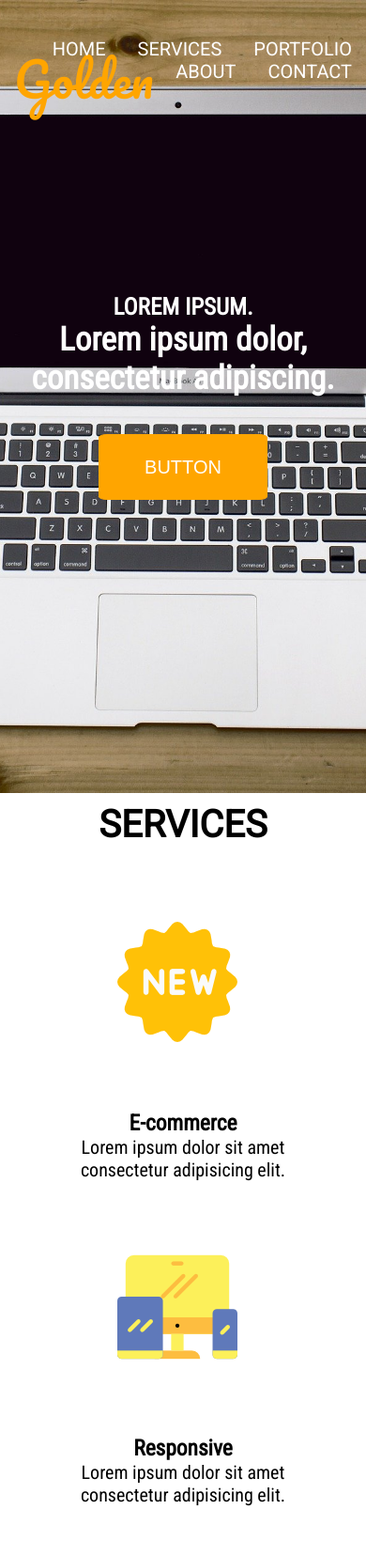
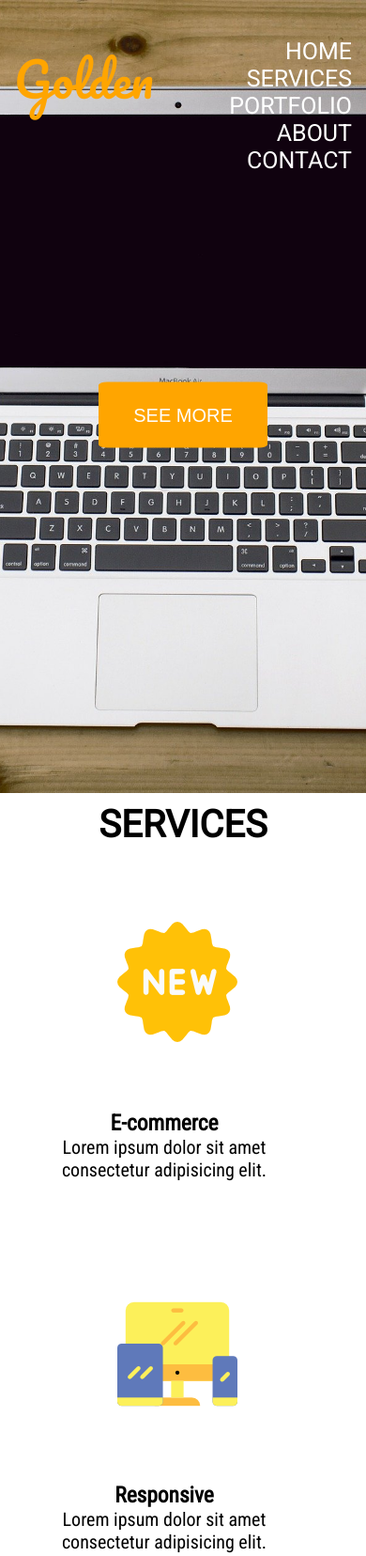
Before and after one commit to MiyuNoemi/mini_projekt, a website: page index.html in a window 390 px wide. Shown: the top 1656 px of the page at 94% size. Drawn offline with Linux system fonts and the light colour scheme; files whose address does not match are found by name.

Commit message:
Repair responsive

```diff
--- a/index.html
+++ b/index.html
@@ -28,7 +28,7 @@
     <div class="welcome">
         <h1>Lorem ipsum.</h1>
         <h2>Lorem ipsum dolor, consectetur adipiscing.</h2>
-        <button>Button</button>
+        <button>See more</button>
     </div>
 </section>
 <section class="info">
--- a/sass/style.scss
+++ b/sass/style.scss
@@ -76,7 +76,6 @@ div.welcome h2 {
 }
 
 div.welcome h1 {
-    text-align: center;
     font-size: 25px;
     text-transform: uppercase;
 }
@@ -101,6 +100,7 @@ button {
 
 .card {
     margin-top: 70px;
+    margin-bottom: 50px;
     padding-left: 75px;
     font-family: $font-one;
     font-size: 20px;
@@ -184,3 +184,40 @@ button {
     font-size: 20px;
     text-align: left;
 }
+
+/*Media Querries*/
+@media (max-width: 768px) {
+    .container  {
+        text-align: center;
+        font-size: 20px;
+    }
+
+    nav li {
+        display: block;
+        text-align: right;
+    }
+
+    nav a {
+        font-size: 25px;
+    }
+
+
+    div.welcome h1 ,
+    div.welcome h2 {
+        font-size: 0px;
+    }
+
+    button {
+        height: 70px;
+        width: 180px;
+    }
+
+    .card-body {
+        margin-top: 200px;
+        margin-left: -150px;
+    }
+
+    .card-two img {
+        margin-left: -225px;
+    }
+}
```
Also changed, not shown: css/style.css, 1 other file.
